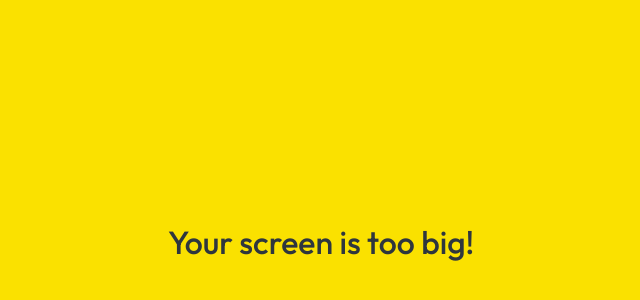
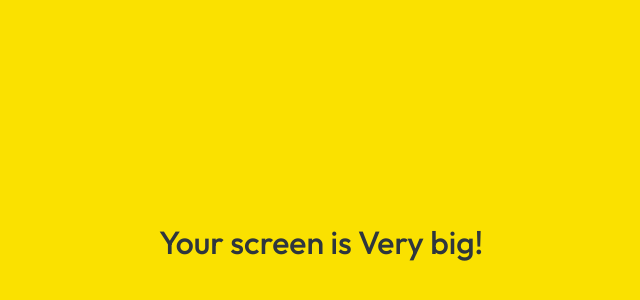
Before and after one commit to gitjin7331/kokoa-clone-2022, a plain HTML site: page friends.html in a window 1280 px wide. Shown: the part 158-458 px from the top of the page, without its empty margins (319-959 px from the left). Drawn offline with Linux system fonts and the light colour scheme.

Commit message:
Test Branch
Test Branch

```diff
--- a/friends.html
+++ b/friends.html
@@ -111,7 +111,7 @@
     </nav>
 
     <div id="no-mobile">
-      <span>Your screen is too big!</span>
+      <span>Your screen is Very big!</span>
     </div>
 
     <div id="splash-screen">
```
